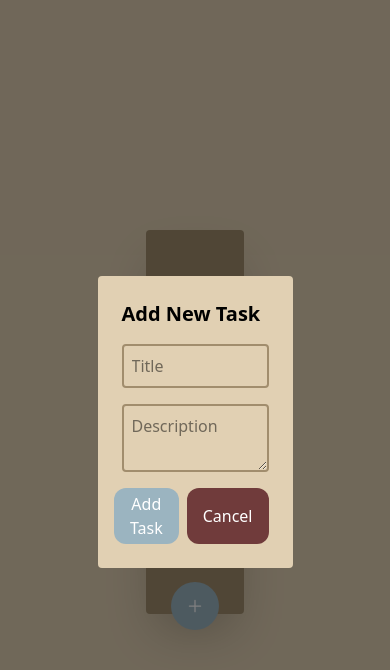
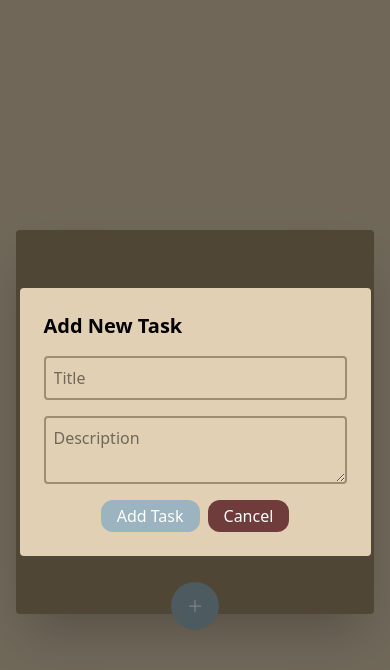
Before and after one commit to mobinadanshvarweb/todolist-task, a React (Vite) app: page / in a window 390 px wide. Both pictures are taken after a click on the button "Add New Task". Shown: the top 670 px of the page. Built offline with nearby package versions, Linux system fonts and the light colour scheme.

Commit message:
responsive

```diff
--- a/src/Layout.tsx
+++ b/src/Layout.tsx
@@ -3,7 +3,7 @@ import TaskModal from "./components/TaskModal";
 
 const Layout = () => {
   return (
-    <div className="flex justify-center items-center bg-background w-full min-h-screen">
+    <div className="px-4 lg:px-0 flex justify-center items-center bg-background w-full min-h-screen">
       <TaskModal />
       <Task />
     </div>
--- a/src/components/Modal.tsx
+++ b/src/components/Modal.tsx
@@ -14,7 +14,7 @@ const Modal = ({
 
   return (
     <div className="w-full h-screen fixed top-0 left-0 bg-black/50 flex justify-center items-center z-10">
-      <div className="w-[70%] max-w-md rounded bg-background flex flex-col gap-4 p-6">
+      <div className="w-[90%] lg:w-[70%] max-w-md rounded bg-background flex flex-col gap-4 p-6">
         {title && <h2 className="text-xl font-bold">{title}</h2>}
         <div className="flex-1">{children}</div>
         <div className="flex gap-2 justify-end">
--- a/src/components/TaskModal.tsx
+++ b/src/components/TaskModal.tsx
@@ -51,7 +51,7 @@ const TaskModal = () => {
 
   return (
     <div className="w-full h-screen fixed top-0 left-0 bg-black/50 flex justify-center items-center z-10">
-      <div className="w-[50%] min-h-64 rounded bg-background flex flex-col gap-4 p-6">
+      <div className="w-[90%] lg:w-[50%] min-h-64 rounded bg-background flex flex-col gap-4 p-6">
         <h2 className="text-xl font-bold">Add New Task</h2>
         <div className="flex flex-col gap-4 flex-1">
           <input
@@ -77,7 +77,7 @@ const TaskModal = () => {
             <span className="text-red-500">{errors.description}</span>
           )}
         </div>
-        <div className="flex gap-2 justify-end">
+        <div className="flex gap-2 justify-center lg:justify-end">
           <Button
             action={handleSubmit}
             style="px-4 py-1 rounded-xl text-white bg-customBlue"
--- a/src/pages/tasks/Task.tsx
+++ b/src/pages/tasks/Task.tsx
@@ -7,7 +7,7 @@ import TaskList from "./TaskList";
 const Task = () => {
   const dispatch = useDispatch();
   return (
-    <div className="w-1/4 h-96 rounded shadow-2xl bg-[#A18D6D] relative overflow-visible py-4 px-2">
+    <div className="w-full lg:w-1/4 h-96 rounded shadow-2xl bg-[#A18D6D] relative overflow-visible py-4 px-2">
       <div
         className="overflow-y-auto h-full flex flex-col gap-4 p-2  [&::-webkit-scrollbar]:w-1
   [&::-webkit-scrollbar-track]:rounded-full
```
